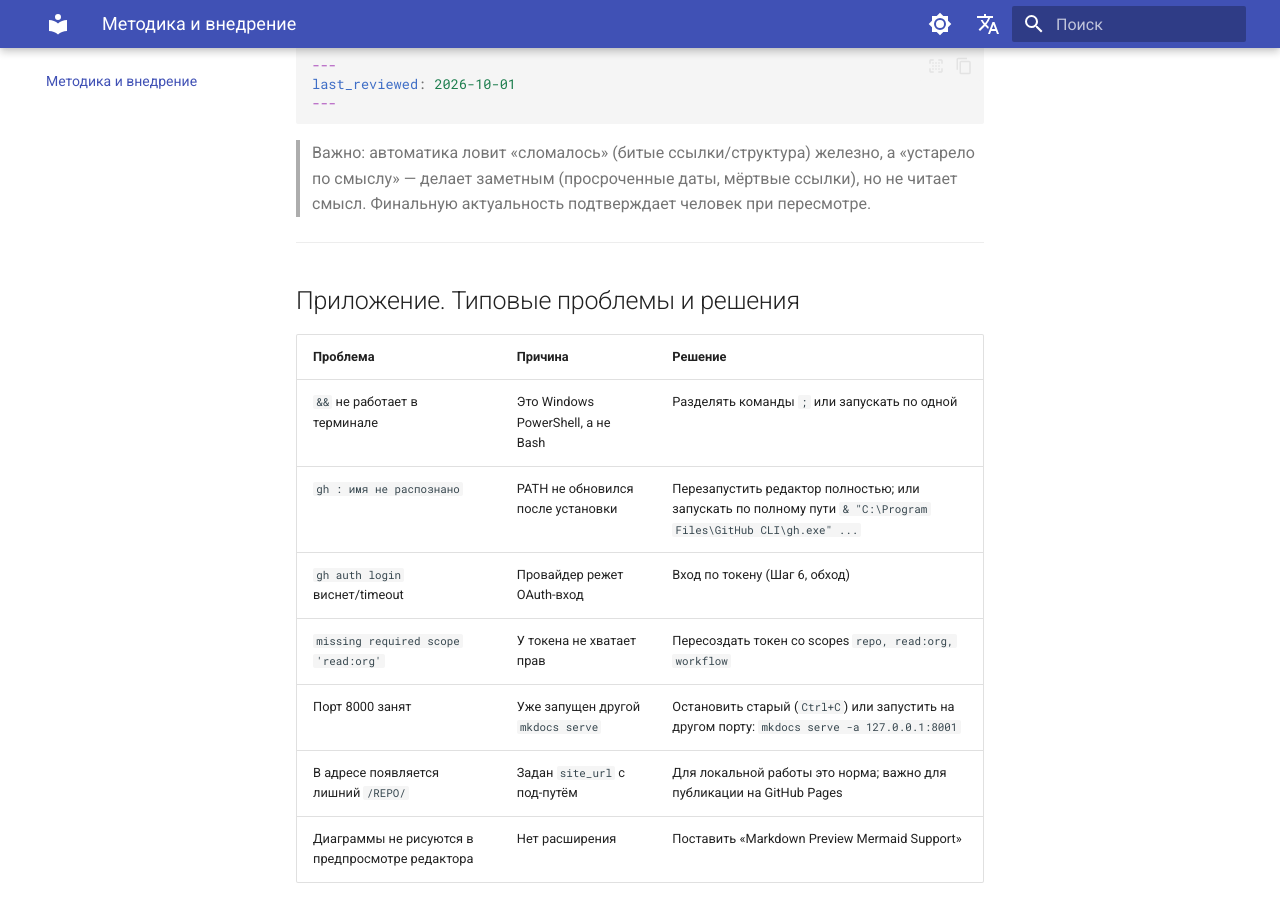
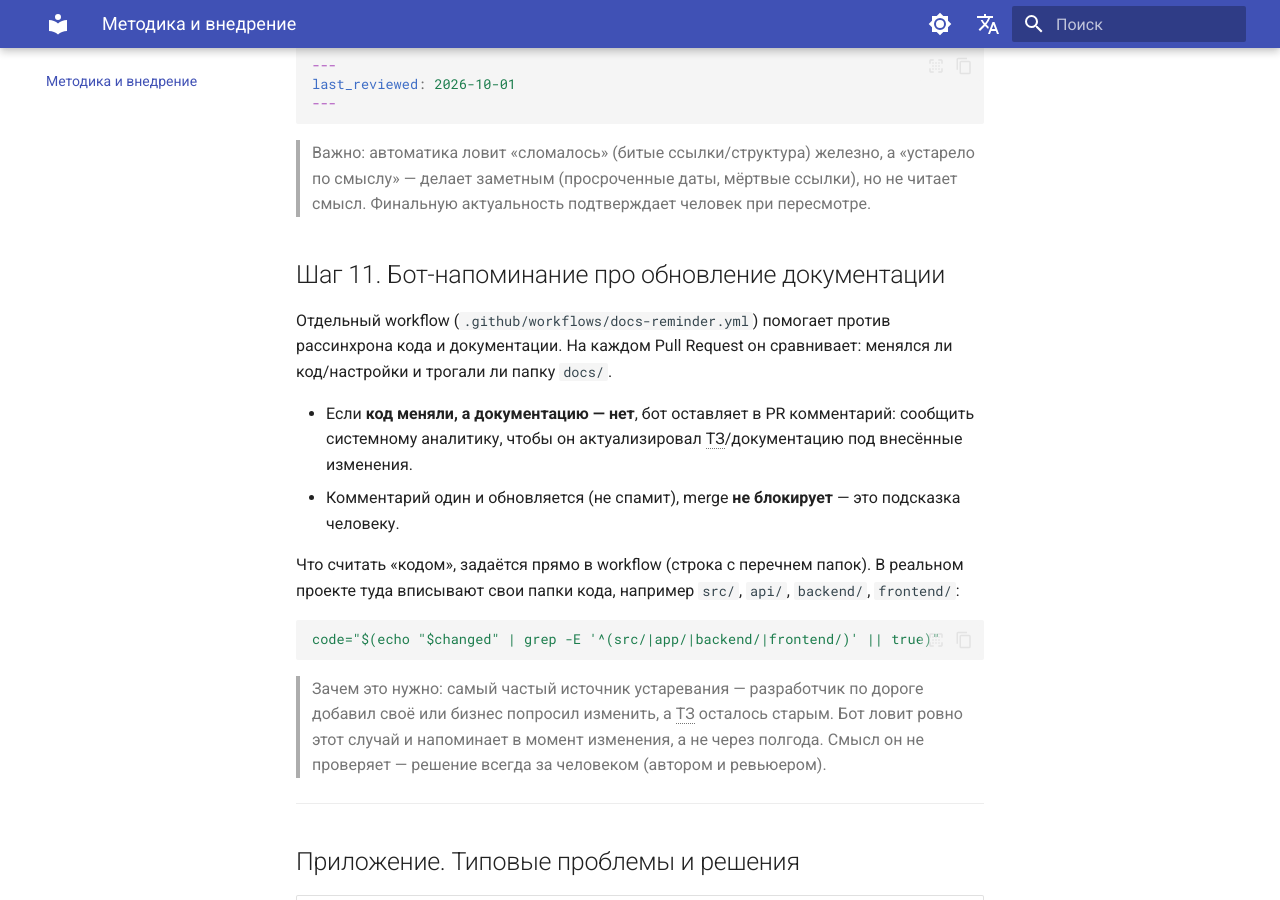
Before and after one commit to bestfriendpass-blip/boostra-docs, an MkDocs documentation site: the page built from docs/vnedrenie.md, in a window 1280 px wide and 900 px high, scrolled down 8904 px. Built offline with MkDocs 1.6.1 and Material for MkDocs 9.7.7, drawn with Linux system fonts in a browser that asks for light colours; comment, search, counter and statistics services are not loaded; the version menu is left out.

Commit message:
Руководство: раздел про бота-напоминание (#5)
* Руководство: добавлен раздел про бота-напоминание (Шаг 11)

* Текст бота: сообщить аналитику; словарь (рассинхрон/спамит)

````diff
--- a/docs/vnedrenie.md
+++ b/docs/vnedrenie.md
@@ -296,6 +296,21 @@ last_reviewed: 2026-10-01
 
 > Важно: автоматика ловит «сломалось» (битые ссылки/структура) железно, а «устарело по смыслу» — делает заметным (просроченные даты, мёртвые ссылки), но не читает смысл. Финальную актуальность подтверждает человек при пересмотре.
 
+## Шаг 11. Бот-напоминание про обновление документации
+
+Отдельный workflow (`.github/workflows/docs-reminder.yml`) помогает против рассинхрона кода и документации. На каждом Pull Request он сравнивает: менялся ли код/настройки и трогали ли папку `docs/`.
+
+- Если **код меняли, а документацию — нет**, бот оставляет в PR комментарий: сообщить системному аналитику, чтобы он актуализировал ТЗ/документацию под внесённые изменения.
+- Комментарий один и обновляется (не спамит), merge **не блокирует** — это подсказка человеку.
+
+Что считать «кодом», задаётся прямо в workflow (строка с перечнем папок). В реальном проекте туда вписывают свои папки кода, например `src/`, `api/`, `backend/`, `frontend/`:
+
+```yaml
+code="$(echo "$changed" | grep -E '^(src/|app/|backend/|frontend/)' || true)"
+```
+
+> Зачем это нужно: самый частый источник устаревания — разработчик по дороге добавил своё или бизнес попросил изменить, а ТЗ осталось старым. Бот ловит ровно этот случай и напоминает в момент изменения, а не через полгода. Смысл он не проверяет — решение всегда за человеком (автором и ревьюером).
+
 ---
 
 ## Приложение. Типовые проблемы и решения
````
Also changed, not shown: 2 other files.
